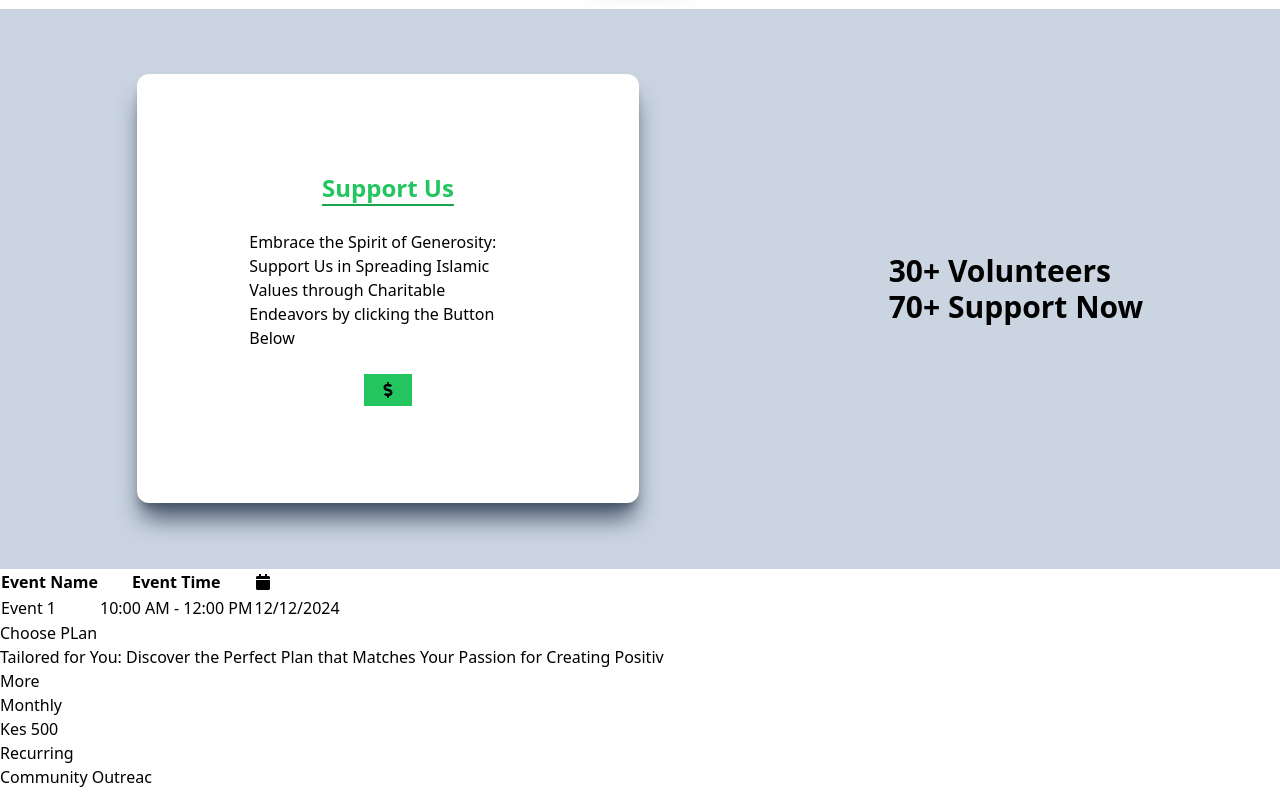
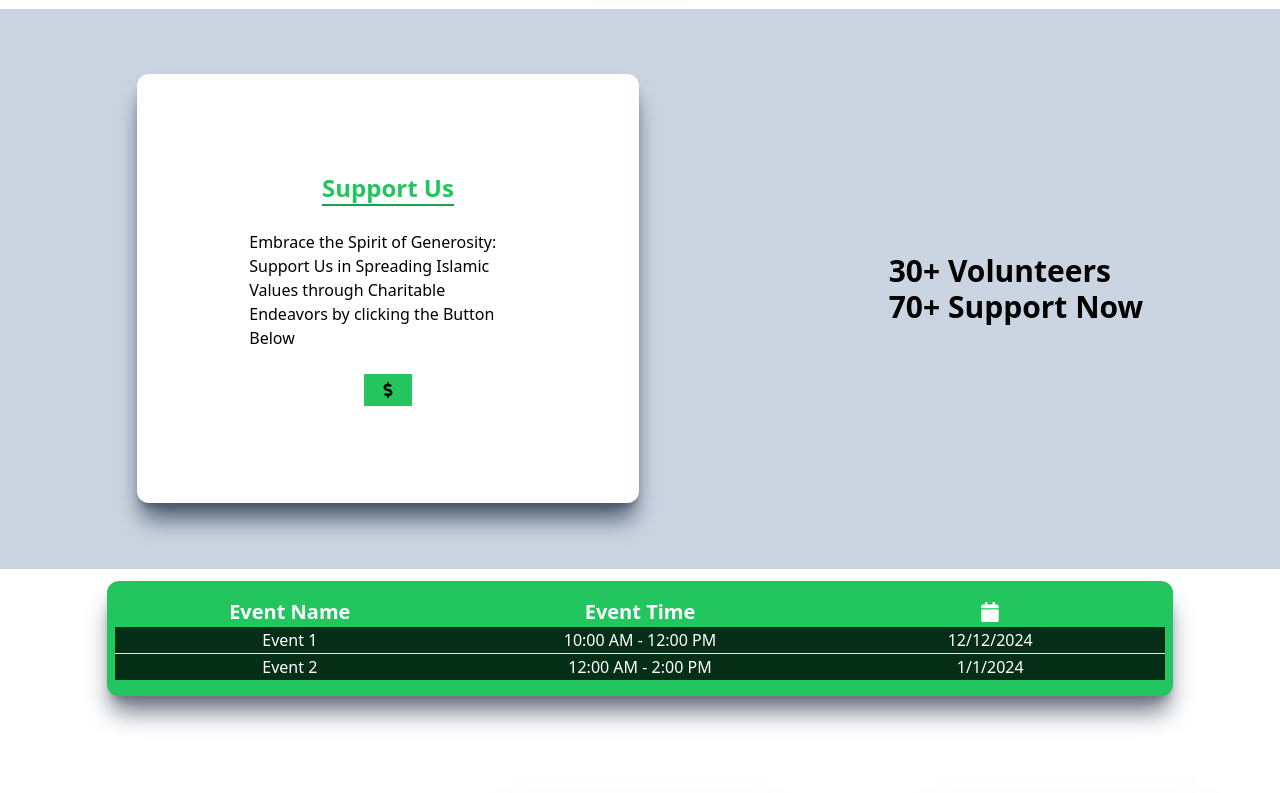
Before and after one commit to Anthony-mbaya/charity-site, a React (Vite) app: page / in a window 1280 px wide. Shown: the part 2000-2793 px from the top of the page. Built offline with nearby package versions, Linux system fonts and the light colour scheme.

Commit message:
styled events and consributuion components

```diff
--- a/src/components/dynamic_info/home_section.jsx
+++ b/src/components/dynamic_info/home_section.jsx
@@ -109,13 +109,13 @@ function ImageSlider() {
 
 function EventsTable() {
   return (
-    <table>
+    <table className="events">
       <thead>
         <tr>
           <th>Event Name</th>
           <th>Event Time</th>
           <th>
-            <FaCalendar />
+            <FaCalendar className="calendar" />
           </th>
         </tr>
       </thead>
@@ -124,6 +124,12 @@ function EventsTable() {
           <td>Event 1</td>
           <td>10:00 AM - 12:00 PM</td>
           <td>12/12/2024</td>
+        </tr>
+        <hr />
+        <tr>
+          <td>Event 2</td>
+          <td>12:00 AM - 2:00 PM</td>
+          <td>1/1/2024</td>
         </tr>
       </tbody>
     </table>
@@ -177,7 +183,7 @@ function StepsToFollow() {
     <div className="steps-to-follow">
       <div className="step1">
         <span>
-          <h1>1</h1>
+          <h2>1</h2>
         </span>
         <span>
           <h1>Orphans</h1>
@@ -186,12 +192,12 @@ function StepsToFollow() {
           </p>
         </span>
       </div>
-      <div className="step2">
+      <div className="step1">
         <span>
-          <h1>1</h1>
+          <h2>2</h2>
         </span>
         <span>
-          <h1>Orphans</h1>
+          <h1>Sustainability</h1>
           <p>
             e Saliheen Foundation supports orphans by providing education, hea
           </p>
--- a/src/index.css
+++ b/src/index.css
@@ -128,3 +128,64 @@
 .support2 h1{
   @apply text-3xl font-bold break-words flex flex-col gap-3
 }
+/* events section table */
+.events{
+  @apply container w-10/12 mx-auto py-4 bg-green-500 flex flex-col justify-around my-3 rounded-xl shadow-xl shadow-gray-500 px-2
+}
+.events thead tr{
+  @apply flex justify-between items-center
+}
+.events th{
+  @apply text-xl text-white w-full text-center
+}
+.events .calendar{
+  @apply w-fit mx-auto
+}
+.events tbody tr{
+  @apply flex justify-between items-center bg-green-950
+  }
+.events td{
+    @apply text-white font-light w-full text-center
+}
+/* contribution plans */
+.contribution-plan{
+  @apply container text-sm w-full h-[60vh] mx-auto grid grid-cols-3 items-center
+}
+.plan{
+  @apply bg-gradient-to-r from-slate-200 via-transparent to-slate-200 max-w-[1240px] w-4/6 px-4 py-8 shadow-2xl shadow-slate-600 rounded-lg hover:scale-105 duration-300 mx-auto hover:opacity-90 cursor-context-menu flex flex-col justify-center items-center gap-3
+}
+.plan h1{
+  @apply text-2xl text-green-500 font-bold
+}
+.plan h2{
+  @apply text-[1rem] text-blue-500 font-bold
+}
+.plan p{
+  @apply text-blue-600 font-semibold
+}
+.plan button{
+  @apply w-2/5 bg-yellow-500 py-[0.4rem] shadow-xl shadow-slate-600 hover:bg-yellow-600 hover:text-white rounded-md
+}
+.plan ul{
+  @apply text-blue-600 list-item
+}
+.plan li{
+  @apply list-disc
+}
+/* steps */
+.steps-to-follow{
+  @apply container w-8/12 mx-auto my-2 py-4 flex gap-16
+}
+.step1{
+  @apply bg-green-500 p-4 flex gap-5 justify-center items-center rounded-md shadow-lg shadow-slate-500
+}
+.step1 h2{
+  @apply text-7xl text-white font-bold
+}
+.step1 h1{
+  @apply text-xl text-white font-bold
+}
+.step1 p{
+  @apply font-light
+  }
+    /* footer section */
```
